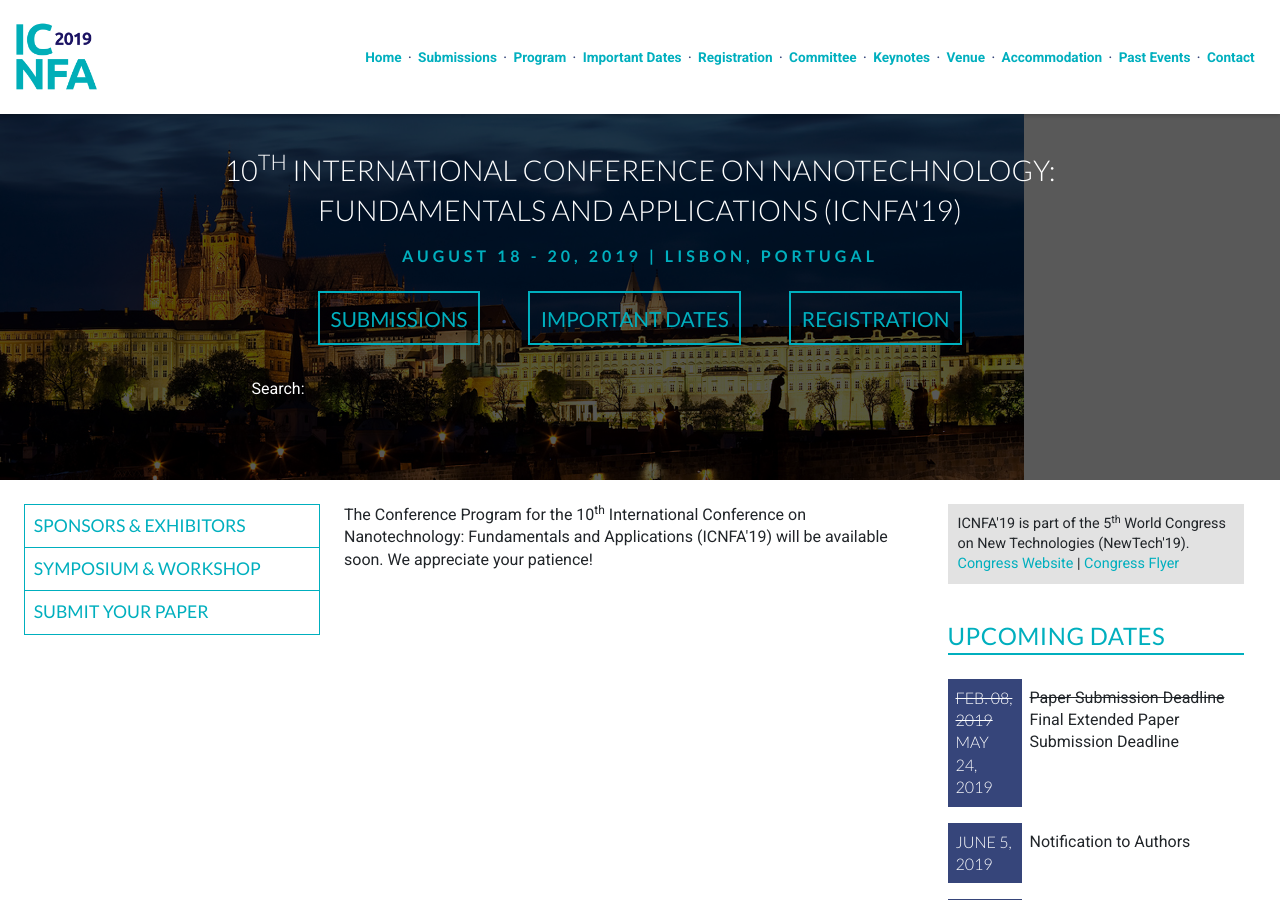
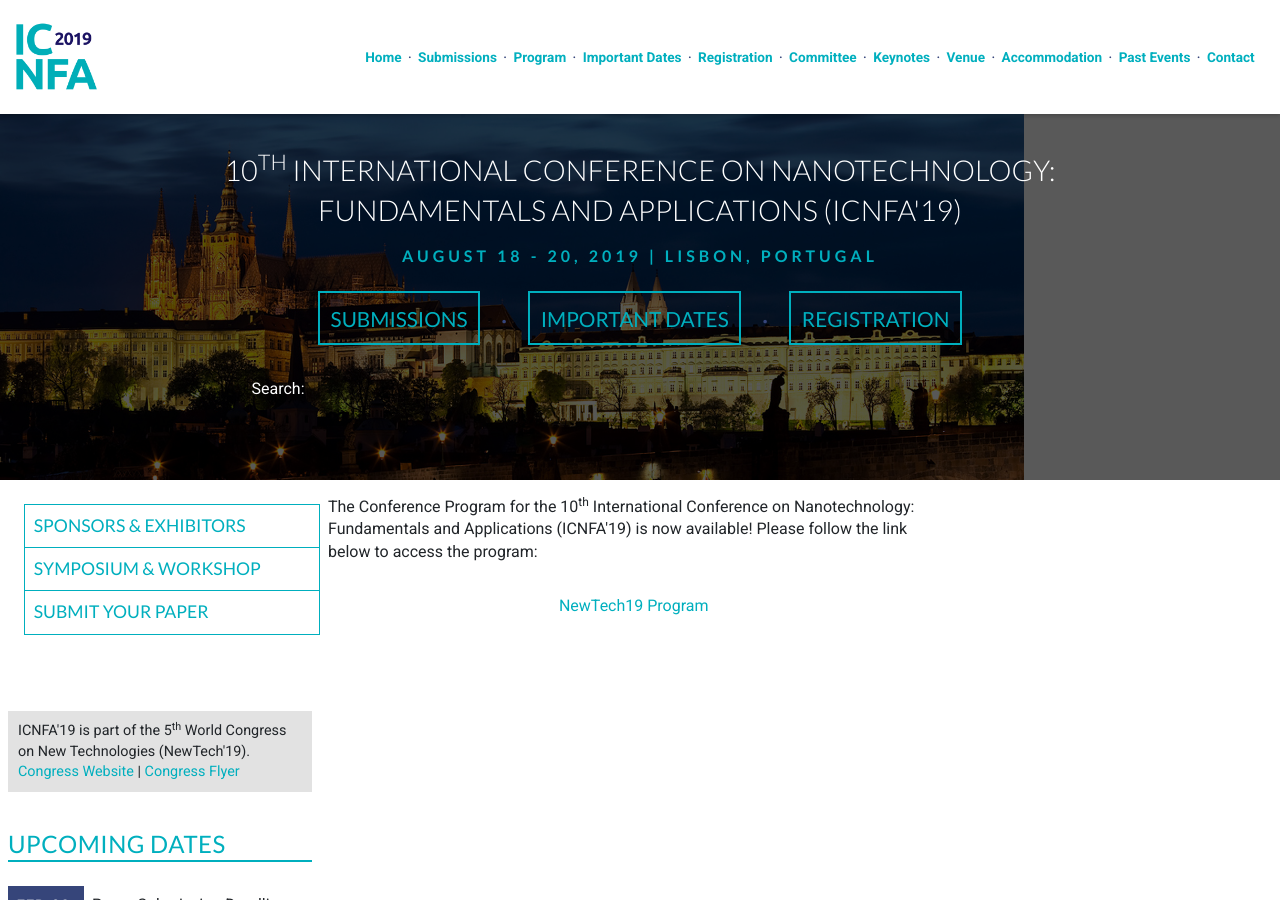
Before and after one commit to intaset/icnfa, a Jekyll site: the page built from program.html, in a window 1280 px wide and 900 px high. Built offline with Jekyll 4.4.1, drawn with Linux system fonts in a browser that asks for light colours; nearby versions of some CDN libraries; Markdown is read by kramdown in place of the engine named in the settings; comment, search, counter and statistics services are not loaded.

Commit message:
update program

```diff
--- a/program.html
+++ b/program.html
@@ -6,12 +6,10 @@ keyword: nanotechnology conference, nanofluid conference, nanomaterial conferenc
 ---
 
 <div class="unit unit-s-1 unit-m-1-4-1 unit-l-1-4-1">
-  <div class="unit-spacer content">
-    <p class="body">The Conference Program for the 10<sup>th</sup> International Conference on Nanotechnology: Fundamentals and Applications (ICNFA'19) will be available soon. We appreciate your patience!</p>
+  <!--<div class="unit-spacer content">
+    <p class="body">The Conference Program for the 10<sup>th</sup> International Conference on Nanotechnology: Fundamentals and Applications (ICNFA'19) will be available soon. We appreciate your patience!</p>-->
 
-	<!-- <p class="body">The Conference Program for the 10<sup>th</sup> International Conference on Nanotechnology: Fundamentals and Applications (ICNFA'19) is now available! Please follow the link below to access the program:</p> -->
-
-    <!-- <p align="center"><a href="../NewTech18_Program.pdf" class="body-link">NewTech18 Program</a></p>  -->
+ <p class="body">The Conference Program for the 10<sup>th</sup> International Conference on Nanotechnology: Fundamentals and Applications (ICNFA'19) is now available! Please follow the link below to access the program:</p> <p align="center"><a href="https://2019.newtechcongress.com/program" class="body-link">NewTech19 Program</a></p>
 
   </div>
   </div>
```
Also changed, not shown: 1 other file.
